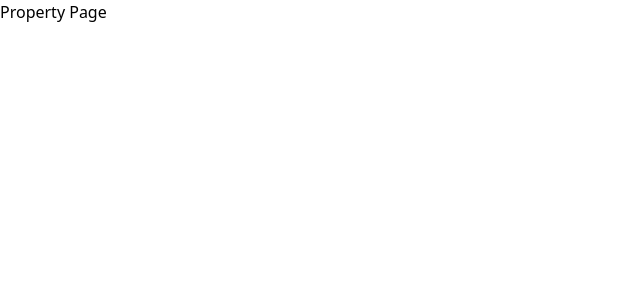
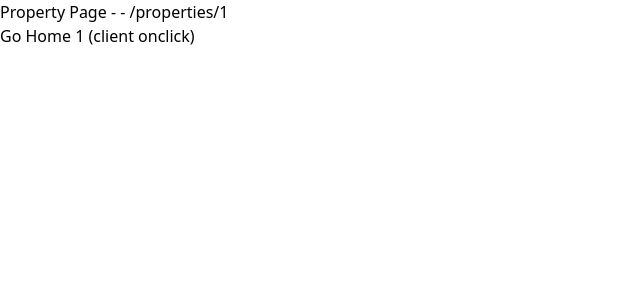
Before and after one commit to skippitymoo/nextjs-from-scratch-property-pulse, a Next.js app: page /properties/1 in a window 1280 px wide. Shown: the top 300 px of the page, without its empty margins (0-640 px from the left). Built offline with nearby package versions, Linux system fonts and the light colour scheme.

Commit message:
chap2: example of Client Component

```diff
--- a/app/properties/[id]/page.tsx
+++ b/app/properties/[id]/page.tsx
@@ -1,5 +1,28 @@
+"use client";
+import {
+  useParams,
+  usePathname,
+  useRouter,
+  useSearchParams,
+} from "next/navigation";
+
 const PropertyPage = () => {
-  return <div>Property Page</div>;
+  const router = useRouter();
+  const searchParams = useSearchParams();
+  const { id } = useParams();
+  const name = searchParams.get("name");
+  const pathname = usePathname();
+
+  return (
+    <div>
+      <h1 className="text-3xl">
+        Property Page - {name} - {pathname}
+      </h1>
+      <button onClick={() => router.push("/")} className="bg-blue-500 p-2">
+        Go Home {id} (client onclick)
+      </button>
+    </div>
+  );
 };
 
 export default PropertyPage;
```
